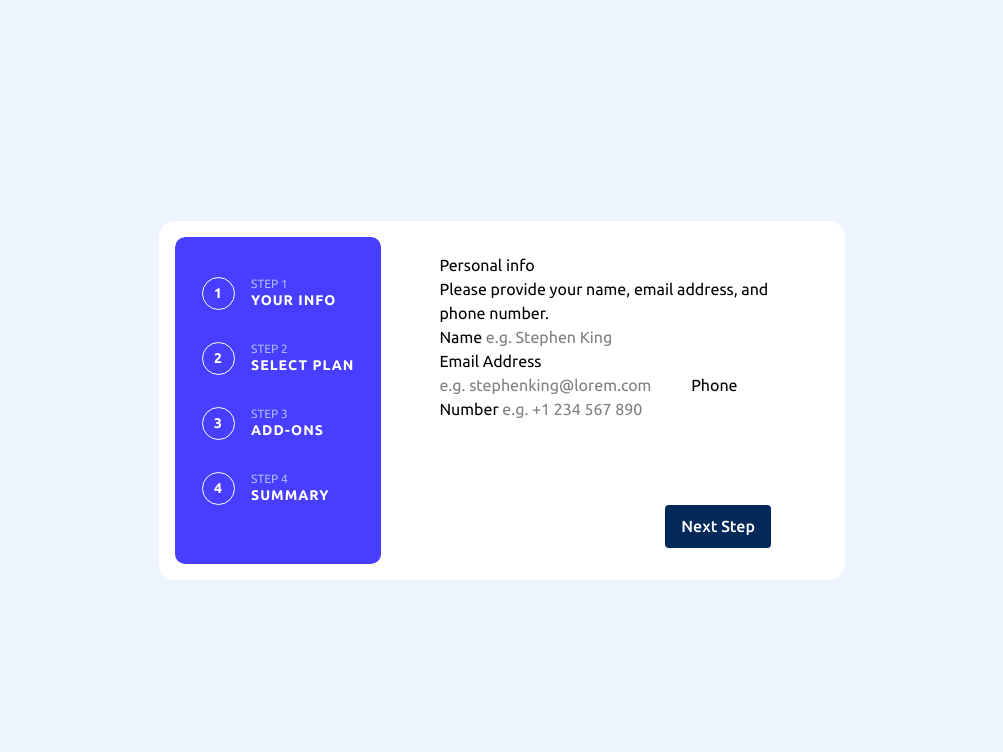
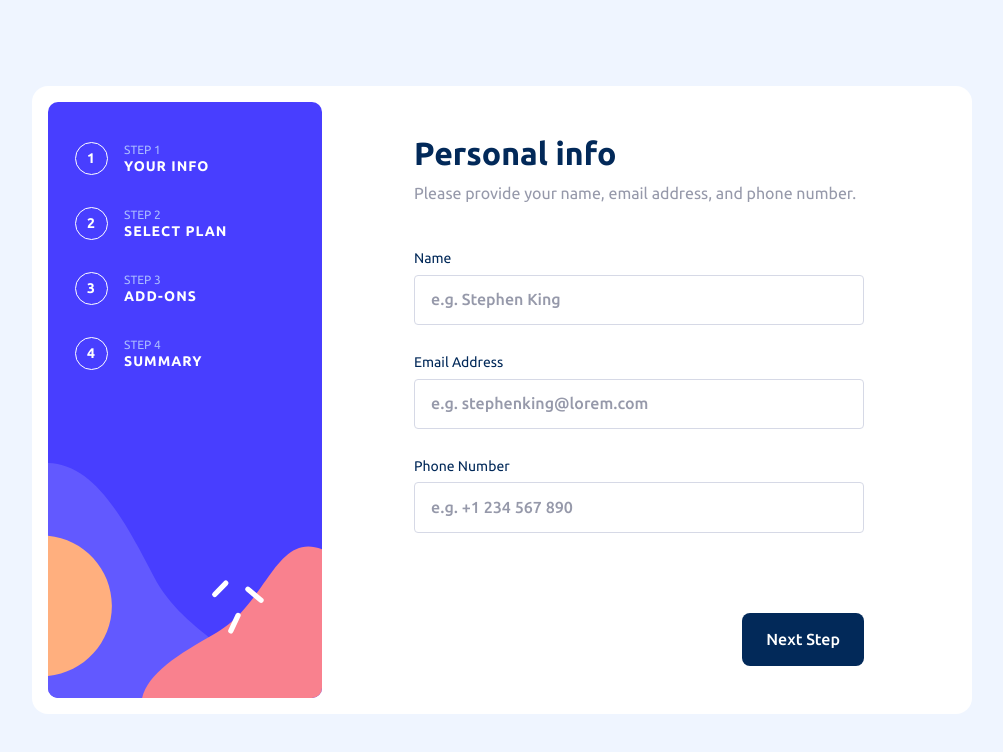
Before and after one commit to cjoak1028/multi-step-form, a website: page index.html in a window 1280 px wide. Shown: the whole page, without its empty margins (138-1141 px from the left). Drawn offline with Linux system fonts and the light colour scheme.

Commit message:
Add style to form and add responsiveness

```diff
--- a/index.html
+++ b/index.html
@@ -26,12 +26,14 @@
       }
     </style>
   </head>
-  <body class="font-ubuntu min-h-screen bg-blue-100 md:flex md:items-center">
+  <body
+    class="font-ubuntu min-h-screen bg-blue-100 md:flex md:items-center text-blue-950"
+  >
     <main
-      class="flex flex-col md:flex-row md:bg-white md:p-4 md:w-[calc(100%-5.125rem)] md:max-w-[42.875rem] md:m-auto md:rounded-2xl"
+      class="flex flex-col md:flex-row md:bg-white md:p-4 md:w-[calc(100%-5.125rem)] md:max-w-[58.75rem] md:m-auto md:rounded-2xl"
     >
       <aside
-        class="bg-[url(/assets/images/bg-sidebar-mobile.svg)] md:bg-[url(/assets/images/bg-sidebar-desktop.svg)] py-8 md:py-10 px-[1.688rem] h-43 md:h-auto md:shrink-0 md:rounded-[0.625rem]"
+        class="bg-[url(/assets/images/bg-sidebar-mobile.svg)] md:bg-[url(/assets/images/bg-sidebar-desktop.svg)] py-8 md:py-10 px-[1.688rem] h-43 md:h-auto md:shrink-0 md:rounded-[0.625rem] md:w-[35%] md:max-w-[17.125rem] bg-no-repeat bg-cover bg-center"
       >
         <ol class="flex gap-4 md:gap-8 text-white justify-center md:flex-col">
           <li class="flex items-center gap-4">
@@ -76,36 +78,56 @@
           </li>
         </ol>
       </aside>
+      <div class="px-4 md:px-12 md:py-8 -mt-[4.688rem] md:mt-0 w-full">
         <form
           method="post"
-        class="px-6 md:px-[3.625rem] py-8 md:py-4 w-[calc(100%-2rem)] m-auto -mt-[4.688rem] md:mt-0 bg-white rounded-[0.625rem]"
+          class="md:max-w-[28.125rem] m-auto bg-white rounded-[0.625rem] px-6 py-8 md:p-0"
         >
           <fieldset>
-          <legend>Personal info</legend>
-          <p>Please provide your name, email address, and phone number.</p>
-          <label for="name">
+            <legend class="text-preset-2 text-blue-950 mb-2 md:text-preset-1">
+              Personal info
+            </legend>
+            <p
+              class="text-preset-3-regular text-grey-500 mb-6 md:mb-8 lg:mb-10"
+            >
+              Please provide your name, email address, and phone number.
+            </p>
+            <label
+              class="text-preset-5 inline-block mb-2 md:text-preset-4-regular"
+              for="name"
+            >
               Name
+            </label>
             <input
+              class="w-full px-4 py-[0.594rem] md:py-[0.906rem] text-preset-4-medium md:text-preset-3-medium placeholder:text-grey-500 border border-purple-200 rounded-sm mb-4 md:mb-6"
               type="text"
               id="name"
               name="name"
               placeholder="e.g. Stephen King"
               required
             />
+            <label
+              class="text-preset-5 inline-block mb-2 md:text-preset-4-regular"
+              for="email"
+            >
+              Email Address
             </label>
-          <label for="email">
-            Email Address
             <input
+              class="w-full px-4 py-[0.594rem] md:py-[0.906rem] text-preset-4-medium md:text-preset-3-medium placeholder:text-grey-500 border border-purple-200 rounded-sm mb-4 md:mb-6"
               type="email"
               id="email"
               name="email"
               placeholder="e.g. stephenking@lorem.com"
               required
             />
+            <label
+              class="text-preset-5 inline-block mb-2 md:text-preset-4-regular"
+              for="phone-number"
+            >
+              Phone Number
             </label>
-          <label for="phone-number">
-            Phone Number
             <input
+              class="w-full px-4 py-[0.594rem] md:py-[0.906rem] text-preset-4-medium md:text-preset-3-medium placeholder:text-grey-500 border border-purple-200 rounded-sm"
               type="tel"
               id="phone"
               name="phone"
@@ -113,19 +135,19 @@
               autocomplete="tel"
               required
             />
-          </label>
           </fieldset>
           <div
-          class="bg-white p-4 flex justify-end absolute w-full bottom-0 left-0 md:static md:p-0 md:mt-21"
+            class="bg-white p-4 flex justify-end absolute w-full bottom-0 left-0 md:static md:p-0 md:mt-21 lg:mt-20"
           >
             <button
               type="button"
-            class="bg-blue-950 text-white font-sm/[150%] font-medium px-4 py-[0.594rem] rounded-sm cursor-pointer"
+              class="bg-blue-950 text-white font-sm/[150%] font-medium px-4 md:px-6 py-[0.594rem] md:py-[0.906rem] rounded-sm cursor-pointer md:rounded-lg"
             >
               Next Step
             </button>
           </div>
         </form>
+      </div>
     </main>
 
     <!-- Sidebar start -->
--- a/src/input.css
+++ b/src/input.css
@@ -46,35 +46,35 @@
   --color-blue-50: #f8f9ff;
 }
 
-/* Custom utility classes */
-.text-preset-1 {
+/* Custom utilities */
+@utility text-preset-1 {
   @apply text-[2rem]/[1.2] font-bold;
 }
 
-.text-preset-2 {
+@utility text-preset-2 {
   @apply text-2xl/[1.2] font-bold;
 }
 
-.text-preset-3-regular {
+@utility text-preset-3-regular {
   @apply text-base/[1.5] font-normal;
 }
 
-.text-preset-3-medium {
+@utility text-preset-3-medium {
   @apply text-base/[1.2] font-medium;
 }
 
-.text-preset-4-regular {
+@utility text-preset-4-regular {
   @apply text-sm/[1.2] font-normal;
 }
 
-.text-preset-4-medium {
+@utility text-preset-4-medium {
   @apply text-sm/[1.5] font-medium;
 }
 
-.text-preset-4-bold {
+@utility text-preset-4-bold {
   @apply text-sm/[1.2] font-bold tracking-[0.063rem];
 }
 
-.text-preset-5 {
+@utility text-preset-5 {
   @apply text-xs/[1.2] font-normal;
 }
```
Also changed, not shown: output.css. Lines whose indentation alone changed are shown as unchanged.
